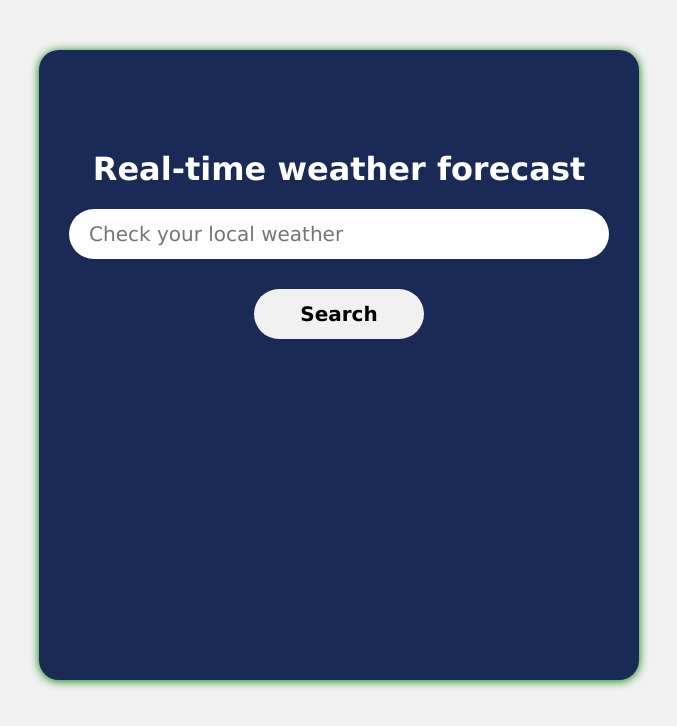
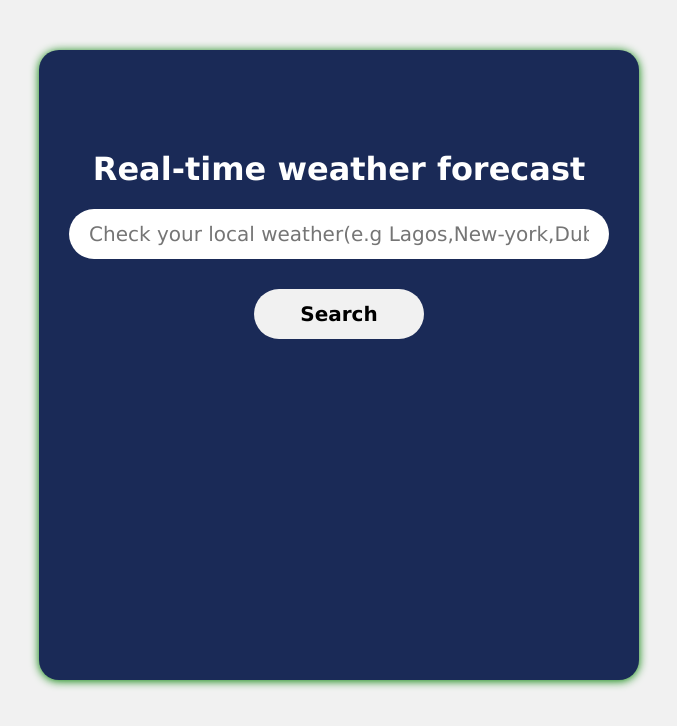
Before and after one commit to kory-123/weather-app, a plain HTML site: page index.html in a window 1280 px wide. Shown: the whole page, without its empty margins (301-978 px from the left). Drawn offline with Linux system fonts and the light colour scheme.

Commit message:
Update index.html

```diff
--- a/index.html
+++ b/index.html
@@ -9,7 +9,7 @@
 <center>
     <div class="input">
         <h1>Real-time weather forecast</h1>
-        <input type="text" id="cityInput" placeholder="Check your local weather"> <br>
+        <input type="text" id="cityInput" placeholder="Check your local weather(e.g Lagos,New-york,Dubai)"> <br>
         <button onclick="getWeather()">Search</button>
 
         <div id="weatherResult" class="weather-display">
```
